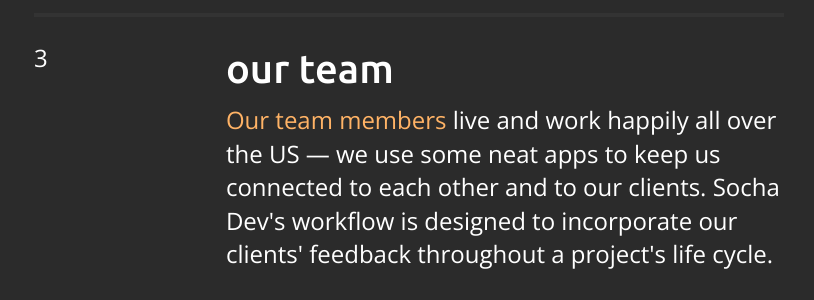
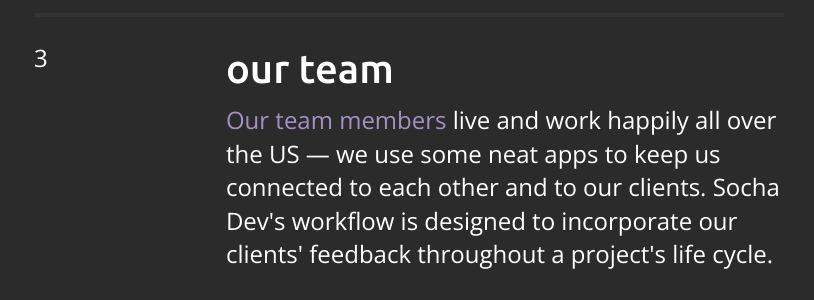
Before and after one commit to SochaDev/sochadev.github.io, a Jekyll site: the page built from index.md, in a window 1280 px wide. Shown: the part 2807-3107 px from the top of the page, without its empty margins (231-1045 px from the left). Built offline with Jekyll 4.4.1, drawn with Linux system fonts in a browser that asks for light colours; nearby versions of some CDN libraries.

```diff
--- a/index.md
+++ b/index.md
@@ -86,10 +86,10 @@
     <div class="alpha">3</div>
     <div class="beta">
       <h2 id="about">Our team</h2>
-      <p><a href="/team">Our team members</a> live and work happily all over the
-      US &mdash; we use some neat apps to keep us connected to each other and to
-      our clients. Socha Dev's workflow is designed to incorporate our clients'
-      feedback throughout a project's life cycle.</p>
+      <p><a href="/team" class="purple">Our team members</a> live and work happily
+      all over the US &mdash; we use some neat apps to keep us connected to each
+      other and to our clients. Socha Dev's workflow is designed to incorporate
+      our clients' feedback throughout a project's life cycle.</p>
     </div>
     <div class="columns-12">
       <p>Want to work here? By all means, <a href="#contact" class="blue">contact us</a>
```
